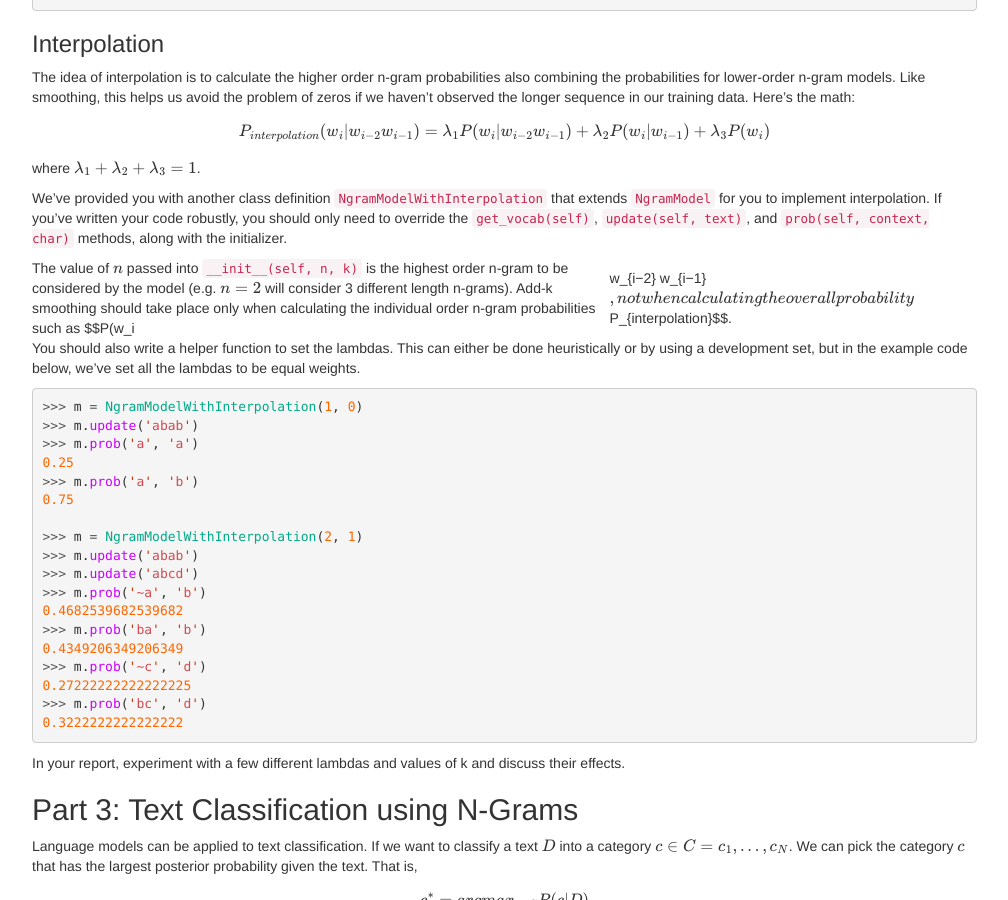
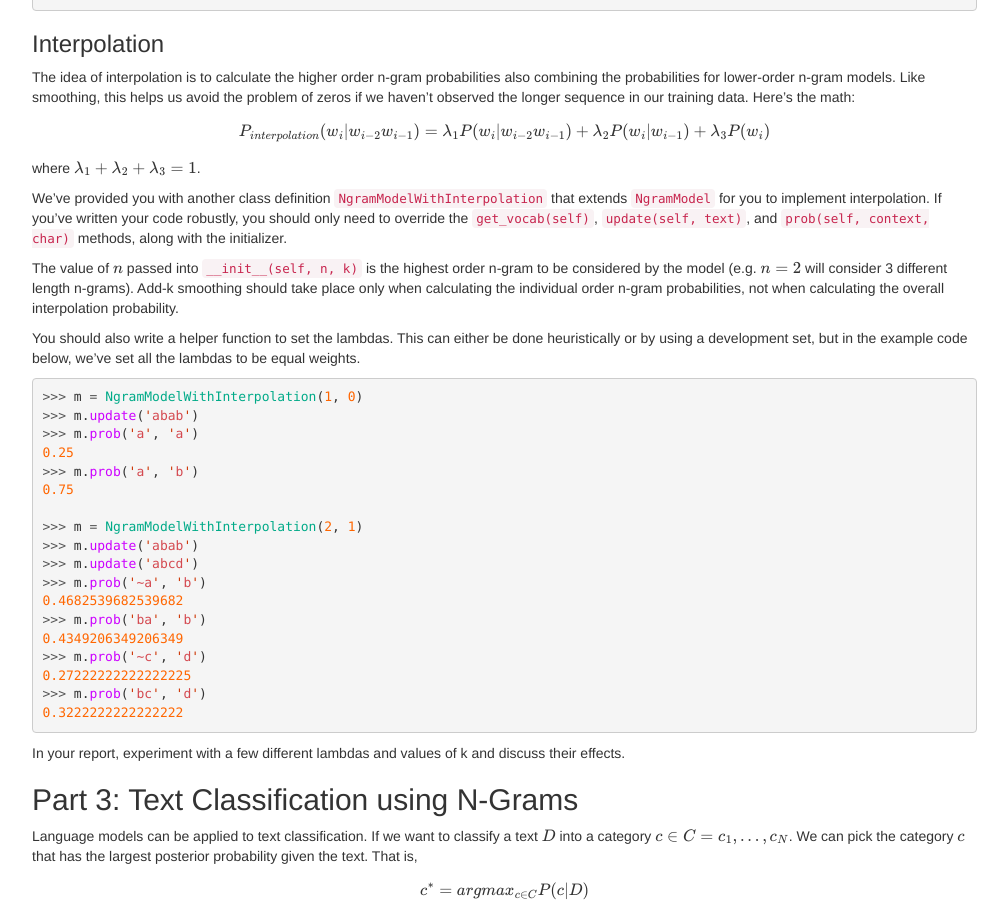
Before and after one commit to computational-linguistics-class/computational-linguistics-class.github.io, a Jekyll site: the page built from assignment5.md, in a window 1280 px wide and 900 px high, scrolled down 4163 px. Shown: the whole window, without its empty margins (233-1241 px from the left). Built offline with Jekyll 4.4.1, drawn with Linux system fonts in a browser that asks for light colours; nearby versions of some CDN libraries; formulas are drawn with MathJax 3; a script that is not in the unit is left out.

Commit message:
removed buggy math equation

```diff
--- a/assignment5.md
+++ b/assignment5.md
@@ -237,7 +237,7 @@ where $\lambda_1 + \lambda_2 + \lambda_3 = 1$.
 
 We've provided you with another class definition `NgramModelWithInterpolation` that extends `NgramModel` for you to implement interpolation. If you've written your code robustly, you should only need to override the `get_vocab(self)`, `update(self, text)`, and `prob(self, context, char)` methods, along with the initializer.
 
-The value of $n$ passed into `__init__(self, n, k)` is the highest order n-gram to be considered by the model (e.g. $n=2$ will consider 3 different length n-grams). Add-k smoothing should take place only when calculating the individual order n-gram probabilities such as $$P(w_i|w_{i−2} w_{i−1}$$, not when calculating the overall probability $$P_{interpolation}$$.
+The value of $n$ passed into `__init__(self, n, k)` is the highest order n-gram to be considered by the model (e.g. $n=2$ will consider 3 different length n-grams). Add-k smoothing should take place only when calculating the individual order n-gram probabilities, not when calculating the overall interpolation probability.
 
 You should also write a helper function to set the lambdas. This can either be done heuristically or by using a development set, but in the example code below, we've set all the lambdas to be equal weights.
 
```
